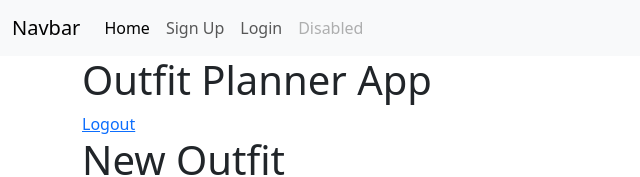
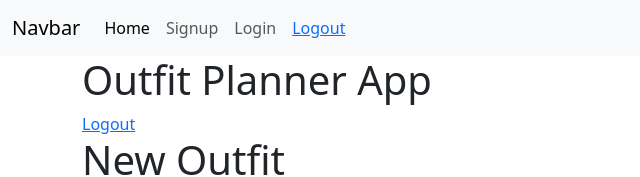
Before and after one commit to adenaeisenberg/outfit-planner, a React (Vite) app: page / in a window 1280 px wide. Shown: the top 177 px of the page, without its empty margins (0-640 px from the left). Built offline with nearby package versions, Linux system fonts and the light colour scheme; no server answers.

Commit message:
added logout option to header

```diff
--- a/src/Header.jsx
+++ b/src/Header.jsx
@@ -1,4 +1,5 @@
 // import { Link } from "react-router-dom";
+import { LogoutLink } from "./LogoutLink";
 
 export function Header() {
   return (
@@ -28,8 +29,7 @@ export function Header() {
               </li>
               <li className="nav-item">
                 <a className="nav-link" href="/signup">
-                  {/* <Link to="/signup">Signup</Link> */}
-                  Sign Up
+                  Signup
                 </a>
               </li>
               <li className="nav-item">
@@ -38,8 +38,8 @@ export function Header() {
                 </a>
               </li>
               <li className="nav-item">
-                <a className="nav-link disabled" href="#" tabIndex="-1" aria-disabled="true">
-                  Disabled
+                <a className="nav-link">
+                  <LogoutLink />
                 </a>
               </li>
             </ul>
```
